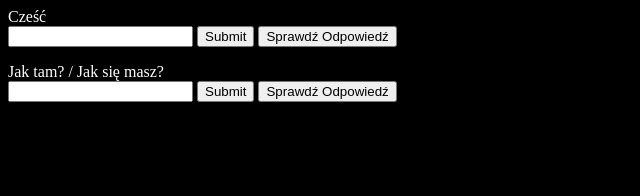
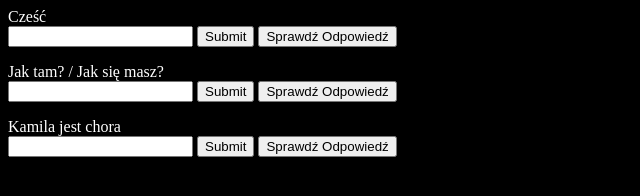
Before and after one commit to AdrianDiv/fiszki, a plain HTML site: page index.html in a window 1280 px wide. Shown: the whole page, without its empty margins (0-640 px from the left). Drawn offline with Linux system fonts and the light colour scheme.

Commit message:
Update index.html

```diff
--- a/index.html
+++ b/index.html
@@ -2,7 +2,8 @@
 <html>
 
 <head>
-    <link type="text/css" rel="stylesheet" href="css.css">
+
+
     <title>Nauka słówek</title>
     <style>
         body{
@@ -24,6 +25,17 @@
         <input type="submit">
         <input value="Sprawdź Odpowiedź" type="submit" onclick="sprawdz2()">
     </form>
+
+    <form id="trzy" onsubmit="sprawdzenie3()">Kamila jest chora<br>
+        <input type="text" title="sprawdz" id="sada">
+        <input type="submit">
+        <input value="Sprawdź Odpowiedź" type="submit" onclick="trzy3()">
+    </form>
+
+
+
+
+
 
     <script>
         function check(){
@@ -59,6 +71,21 @@
             var dwa = document.getElementById("dwa");
             dwa.innerHTML = "how are you?";
         }
+
+                function trzy3(){
+            var trzy = document.getElementById("trzy");
+            trzy.innerHTML = "kamila is sick";
+        }
+
+        function sprawdzenie3() {
+            var spraw = document.getElementById("sada").value;
+            var dodanie = "kamila is sick";
+            if (spraw == dodanie) {
+                alert("Dobrze, proszę przejdź dalej");
+            } else {
+                alert("Nie dobrze");
+            }
+        }
     </script>
 </body>
 
```
